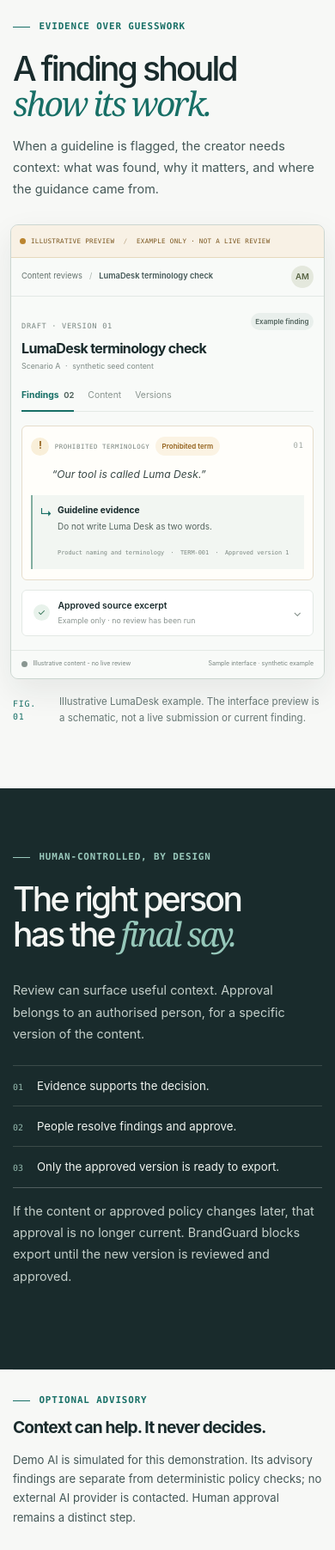
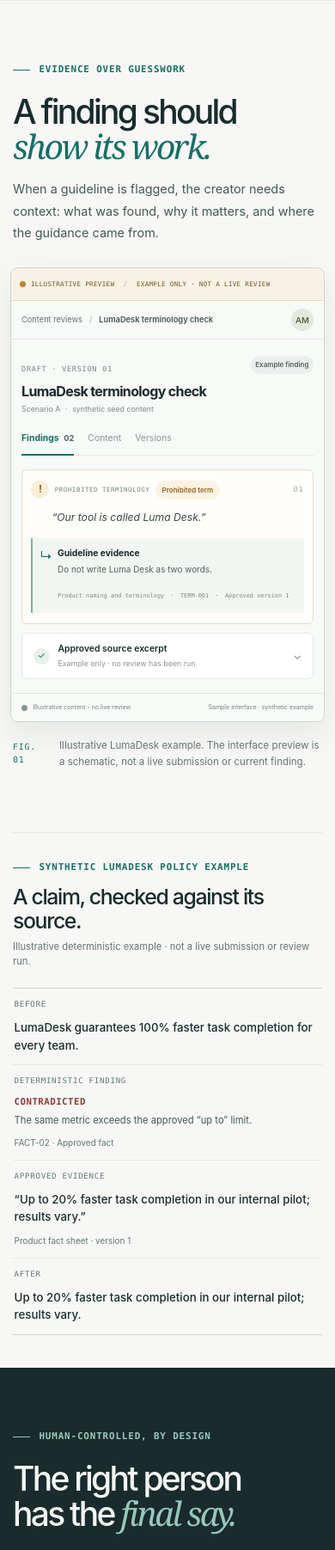
Before and after one commit to ahmed-mir/BrandGuard, a Django app: page / in a window 390 px wide. Shown: the part 1939-3742 px from the top of the page at 86% size. Run offline with Django 5.2, Linux system fonts and the light colour scheme; parts of the project's set-up code (start-up, migrations or seed data) failed here and were passed over.

Commit message:
Clarify BrandGuard landing page value

```diff
--- a/core/static/core/css/site.css
+++ b/core/static/core/css/site.css
@@ -917,6 +917,38 @@ h1 em, h2 em { color: var(--teal); font-family: Georgia, "Times New Roman", seri
   .workspace-records { grid-template-columns: minmax(0,1fr); gap: 1.4rem; }
   .ai-demo-note { grid-template-columns: minmax(0,1fr); gap: .7rem; }
 }
+
+/* Phase 6C: concise product explanation and source-grounded public example. */
+.hero__product-line { max-width: 560px; margin: -.55rem 0 .8rem; color: var(--teal-dark); font-size: clamp(1rem,1.45vw,1.17rem); font-weight: 620; line-height: 1.5; letter-spacing: -.018em; }
+.policy-example { padding-top: 2.5rem; padding-bottom: 3.25rem; border-top: 1px solid var(--border); }
+.policy-example__heading { display: grid; grid-template-columns: minmax(0,1fr) minmax(0,1fr); align-items: end; gap: .35rem 2rem; margin-bottom: 1.4rem; }
+.policy-example__heading .eyebrow { grid-column: 1 / -1; margin-bottom: .3rem; }
+.policy-example__heading h2 { margin: 0; font-size: clamp(1.55rem,3vw,2.2rem); line-height: 1.1; letter-spacing: -.055em; font-weight: 550; }
+.policy-example__heading > p:last-child { margin: 0; color: var(--muted); font-size: .7rem; line-height: 1.5; text-align: right; }
+.policy-example__steps { display: grid; grid-template-columns: repeat(4,minmax(0,1fr)); margin: 0; padding: 0; list-style: none; border-block: 1px solid var(--border-dark); }
+.policy-example__step { display: flex; flex-direction: column; align-items: flex-start; gap: .6rem; min-width: 0; padding: .9rem 1rem .95rem; border-left: 1px solid var(--border); }
+.policy-example__step:first-child { padding-left: .1rem; border-left: 0; }
+.policy-example__step:last-child { padding-right: .1rem; }
+.policy-example__step > .mono { color: var(--muted); font-size: .57rem; line-height: 1.5; }
+.policy-example__step blockquote { margin: 0; color: var(--ink); font-size: .83rem; font-weight: 540; line-height: 1.55; overflow-wrap: anywhere; }
+.policy-example__classification { color: #8b3d35; font: 600 .67rem var(--mono); letter-spacing: .045em; }
+.policy-example__step > p { margin: -.15rem 0 0; color: var(--ink-soft); font-size: .7rem; line-height: 1.55; }
+.policy-example__reference { margin-top: auto; color: var(--muted); font-size: .62rem; line-height: 1.5; overflow-wrap: anywhere; }
+@media (max-width: 800px) {
+  .policy-example__steps { grid-template-columns: repeat(2,minmax(0,1fr)); }
+  .policy-example__step:nth-child(3) { border-left: 0; }
+  .policy-example__step:nth-child(n+3) { border-top: 1px solid var(--border); }
+}
+@media (max-width: 560px) {
+  .hero__product-line { margin-top: -.65rem; font-size: 1rem; }
+  .policy-example { padding-top: 2rem; padding-bottom: 2.4rem; }
+  .policy-example__heading { grid-template-columns: minmax(0,1fr); gap: .5rem; }
+  .policy-example__heading > p:last-child { text-align: left; }
+  .policy-example__steps { grid-template-columns: minmax(0,1fr); }
+  .policy-example__step,.policy-example__step:first-child,.policy-example__step:last-child { padding: .75rem .1rem; border-left: 0; }
+  .policy-example__step + .policy-example__step { border-top: 1px solid var(--border); }
+  .policy-example__reference { margin-top: 0; }
+}
 @media (max-width: 560px) {
   .hero__actions { width: 100%; }
   .hero__actions .button { width: 100%; }
--- a/core/templates/core/landing.html
+++ b/core/templates/core/landing.html
@@ -7,7 +7,7 @@
 <nav class="site-nav" aria-label="Main navigation"><a href="#workflow">How it works</a><a href="#evidence">Evidence</a><a href="#approval">Approval</a></nav>
 {% if request.user.is_authenticated %}<a class="header-link" href="{% url 'app:home' %}">Open workspace <span aria-hidden="true">↗</span></a>{% else %}<a class="header-link" href="{% url 'accounts:login' %}">Log in <span aria-hidden="true">↗</span></a>{% endif %}</div></header>
 <main id="main-content">
-<section class="hero wrap" aria-labelledby="hero-title"><div class="hero__copy"><p class="eyebrow"><span class="eyebrow__line"></span>Brand governance, simplified</p><h1 id="hero-title">Clarity before<br><em>publishing.</em></h1><p class="hero__lede">Brand guidance is only useful when a creator can act on it. BrandGuard checks real marketing copy against approved rules, shows the source behind each finding, and leaves approval to a person.</p><div class="hero__actions"><a class="button button--primary" href="{% url 'accounts:login' %}?next={% url 'app:home' %}">Try the BrandGuard demo <span aria-hidden="true">&rarr;</span></a><a class="button button--secondary" href="#workflow">See how it works <span aria-hidden="true">&darr;</span></a></div><p class="hero__demo-note">Sign-in required &middot; synthetic LumaDesk workspace &middot; demo access is provided separately</p></div>
+<section class="hero wrap" aria-labelledby="hero-title"><div class="hero__copy"><p class="eyebrow"><span class="eyebrow__line"></span>Brand governance, simplified</p><h1 id="hero-title">Clarity before<br><em>publishing.</em></h1><p class="hero__product-line">Review marketing against approved brand rules—with cited evidence and human sign-off.</p><p class="hero__lede">Brand guidance is only useful when a creator can act on it. BrandGuard checks real marketing copy against approved rules, shows the source behind each finding, and leaves approval to a person.</p><div class="hero__actions"><a class="button button--primary" href="{% url 'accounts:login' %}?next={% url 'app:home' %}">Try the BrandGuard demo <span aria-hidden="true">&rarr;</span></a><a class="button button--secondary" href="#workflow">See how it works <span aria-hidden="true">&darr;</span></a></div><p class="hero__demo-note">Sign-in required &middot; synthetic LumaDesk workspace &middot; demo access is provided separately</p></div>
 <div class="hero__art" aria-hidden="true"><div class="orbit orbit--outer"></div><div class="orbit orbit--inner"></div><div class="hero-stamp"><span>Brand<br>integrity</span><b>BG—01</b></div><div class="hero-art-note"><span class="note-dot"></span>From first draft to final sign-off</div><div class="hero-art-index">01 <span>/</span> 03</div></div>
 <div class="hero__foot"><span>One clear path from draft to approved</span><span class="mono">BUILT FOR EVERY VOICE</span></div></section>
 <section class="workflow-section" id="workflow" aria-labelledby="workflow-title"><div class="wrap section-grid"><div class="section-intro"><p class="eyebrow"><span class="eyebrow__line"></span>A calmer review loop</p><h2 id="workflow-title">Every draft gets<br>a <em>clear next step.</em></h2><p>BrandGuard gives creators and reviewers a shared, evidence-led path to content that is ready to publish.</p></div><ol class="workflow-list">
@@ -22,6 +22,12 @@
 <div class="finding-card"><div class="finding-card__top"><span class="finding-icon" aria-hidden="true">!</span><div><span class="finding-card__type">PROHIBITED TERMINOLOGY</span><span class="pill pill--amber">Prohibited term</span></div><span class="finding-card__number">01</span></div><p class="finding-quote">“Our tool is called Luma Desk.”</p><div class="finding-evidence"><span class="evidence-mark" aria-hidden="true">↳</span><div><b>Guideline evidence</b><p>Do not write Luma Desk as two words.</p><span class="source-line">Product naming and terminology <span>·</span> TERM-001 <span>·</span> Approved version 1</span></div></div></div>
 <div class="preview-secondary"><span class="secondary-check">✓</span><div><b>Approved source excerpt</b><small>Example only · no review has been run</small></div><span class="secondary-caret">⌄</span></div></div><div class="preview-bottom"><span><span class="status-dot status-dot--slate"></span>Illustrative content - no live review</span><span>Sample interface · synthetic example</span></div></div></div></div>
 <div class="evidence-caption"><span class="mono">FIG. 01</span><p>Illustrative LumaDesk example. The interface preview is a schematic, not a live submission or current finding.</p></div></section>
+<section class="policy-example wrap" aria-labelledby="policy-example-title"><div class="policy-example__heading"><p class="eyebrow"><span class="eyebrow__line"></span>SYNTHETIC LUMADESK POLICY EXAMPLE</p><h2 id="policy-example-title">A claim, checked against its source.</h2><p>Illustrative deterministic example · not a live submission or review run.</p></div><ol class="policy-example__steps">
+<li class="policy-example__step"><span class="mono">BEFORE</span><blockquote>LumaDesk guarantees 100% faster task completion for every team.</blockquote></li>
+<li class="policy-example__step"><span class="mono">DETERMINISTIC FINDING</span><strong class="policy-example__classification">CONTRADICTED</strong><p>The same metric exceeds the approved “up to” limit.</p><span class="policy-example__reference">FACT-02 · Approved fact</span></li>
+<li class="policy-example__step"><span class="mono">APPROVED EVIDENCE</span><blockquote>“Up to 20% faster task completion in our internal pilot; results vary.”</blockquote><span class="policy-example__reference">Product fact sheet · version 1</span></li>
+<li class="policy-example__step"><span class="mono">AFTER</span><blockquote>Up to 20% faster task completion in our internal pilot; results vary.</blockquote></li>
+</ol></section>
 <section class="approval-section" id="approval" aria-labelledby="approval-title"><div class="wrap approval-grid"><div><p class="eyebrow eyebrow--light"><span class="eyebrow__line"></span>Human-controlled, by design</p><h2 id="approval-title">The right person<br>has the <em>final say.</em></h2></div><div class="approval-copy"><p>Review can surface useful context. Approval belongs to an authorised person, for a specific version of the content.</p><div class="approval-rule"><span class="approval-rule__number">01</span><span>Evidence supports the decision.</span></div><div class="approval-rule"><span class="approval-rule__number">02</span><span>People resolve findings and approve.</span></div><div class="approval-rule"><span class="approval-rule__number">03</span><span>Only the approved version is ready to export.</span></div><p class="approval-copy__integrity">If the content or approved policy changes later, that approval is no longer current. BrandGuard blocks export until the new version is reviewed and approved.</p></div></div></section>
 <section class="ai-demo-note wrap" aria-labelledby="ai-demo-title"><div><p class="eyebrow"><span class="eyebrow__line"></span>OPTIONAL ADVISORY</p><h2 id="ai-demo-title">Context can help. It never decides.</h2></div><p>Demo AI is simulated for this demonstration. Its advisory findings are separate from deterministic policy checks; no external AI provider is contacted. Human approval remains a distinct step.</p></section>
 <section class="closing-section wrap"><p class="eyebrow"><span class="eyebrow__line"></span>Brand work, with a little more certainty</p><div class="closing-row"><h2>Good work deserves<br>a <em>clear review.</em></h2><a class="text-link" href="#workflow">Explore the workflow <span aria-hidden="true">↗</span></a></div></section></main>
```
Also changed, not shown: core/tests.py (+9 -0 lines).
